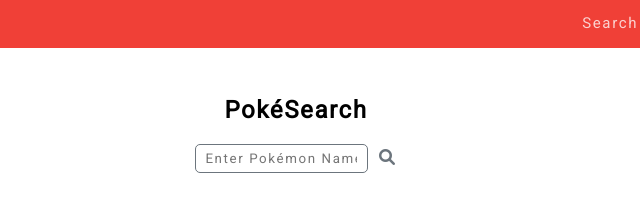
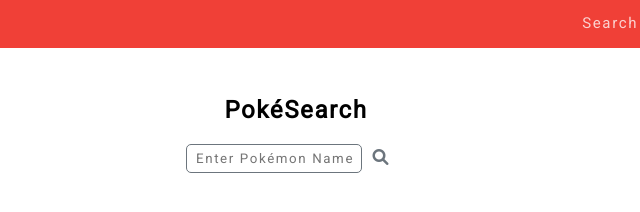
Before and after one commit to Nathan-Chon/PokeTeam, a website: page index.html in a window 1280 px wide. Shown: the full height of the page, 344-984 px from the left. Drawn offline with Linux system fonts and the light colour scheme.

```diff
--- a/css/styles.css
+++ b/css/styles.css
@@ -65,10 +65,15 @@
   justify-content: center;
 }
 
+.search-bar {
+  width: 220px;
+}
+
 input {
-  padding: 6px 10px 6px 9px;
+  padding: 6px 0 6px 9px;
   border-radius: 5px;
   border: 1px solid #6c757d;
+  width: 80%;
 }
 
 .search-add-member {
--- a/index.html
+++ b/index.html
@@ -36,7 +36,7 @@
       </div>
       <div class="search-align">
         <div class="row">
-          <div class="column-full">
+          <div class="column-full search-bar">
             <input type="text" class="search" placeholder="Enter Pokémon Name">
             <i class="fa-solid fa-magnifying-glass search-icon"></i>
           </div>
```
